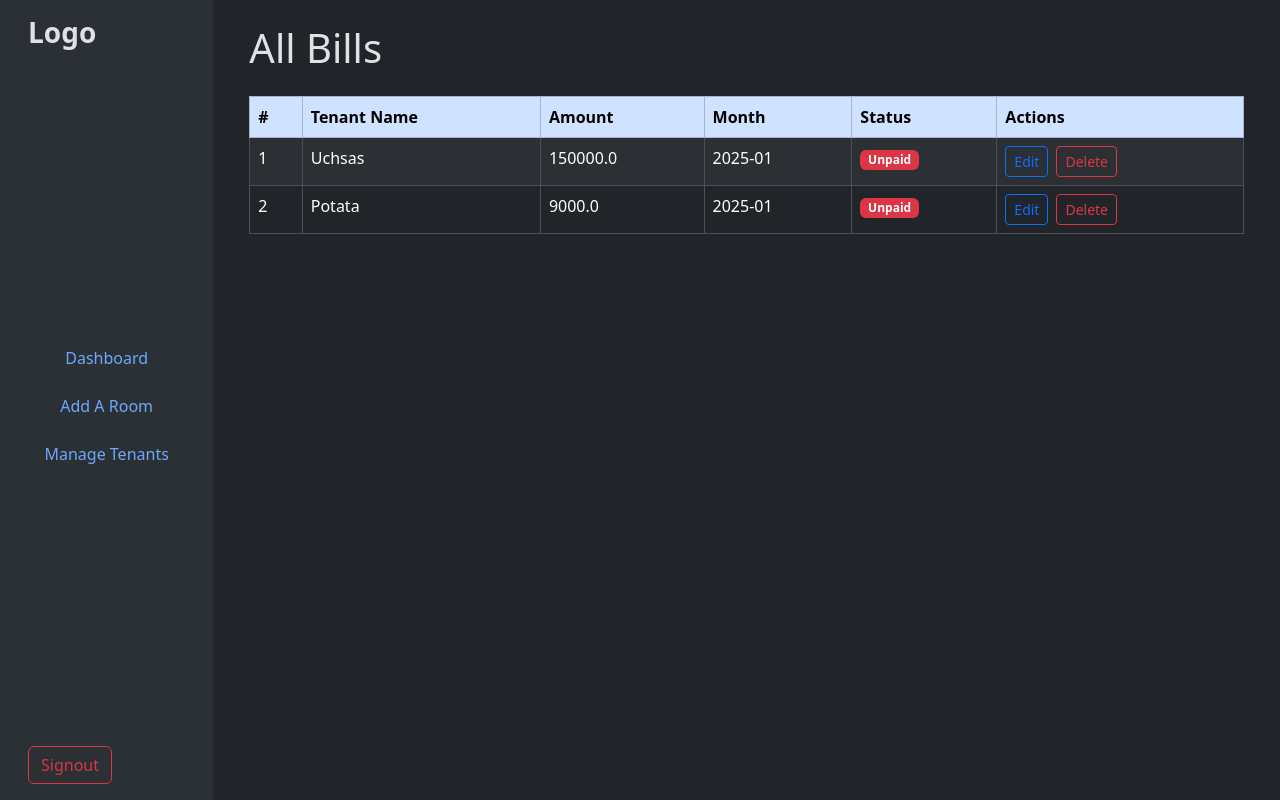
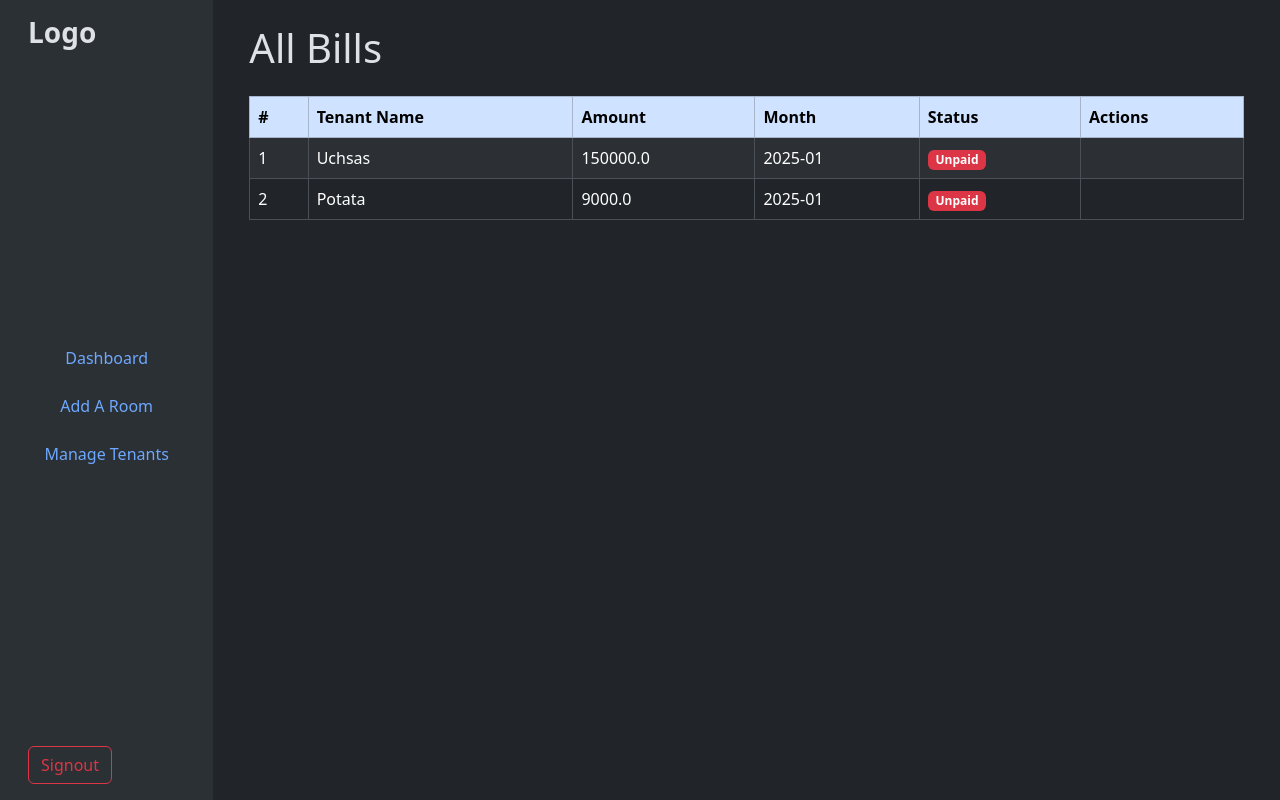
Before and after one commit to fluidpotata/CSE391_Project, a Flask app: page /seebills/rent in a window 1280 px wide. Run offline with Flask 3, Linux system fonts and the light colour scheme; data comes from the database, SQL or seed files in the repository; both versions use the stored data as it was after the commit.

Commit message:
add verification root with unpaid bills

```diff
--- a/templates/seeUnpaidBills.html
+++ b/templates/seeUnpaidBills.html
@@ -28,14 +28,15 @@
             {% if bill[3] == 'unpaid' %}
             <span class="badge bg-danger">Unpaid</span>
             {% elif bill[3] == 'unverified' %}
-            <span class="badge bg-warning">unverified</span>
+            <span class="badge bg-warning">Unverified</span>
             {% endif %}
           </td>
           <td>
+            {% if bill[3] == 'unverified' %}
             <div class="d-flex gap-2">
-              <a href="/bills/{{ bill.id }}/edit" class="btn btn-sm btn-outline-primary">Edit</a>
-              <a href="/bills/{{ bill.id }}/delete" class="btn btn-sm btn-outline-danger">Delete</a>
+              <a href="/unverifiedbills" class="btn btn-sm btn-outline-primary">Go to verifications!</a>
             </div>
+            {% endif %}
           </td>
         </tr>
         {% else %}
```
Also changed, not shown: database/main.db.
